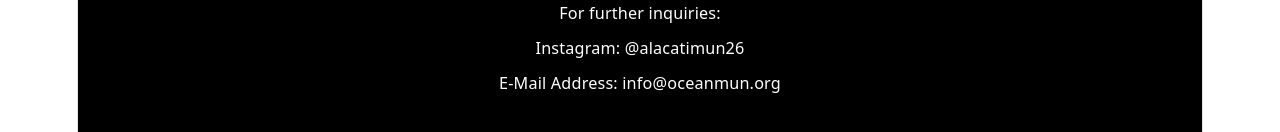
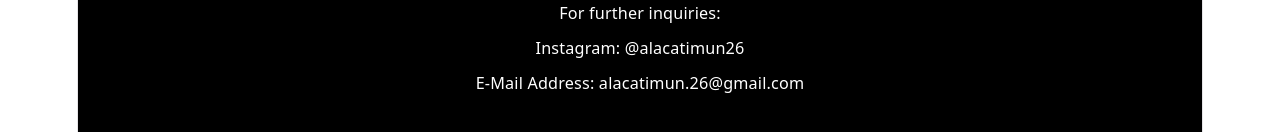
Before and after one commit to Gurates/Alacat-MUN, a React (Vite) app: page / in a window 1280 px wide. Shown: the part 3353-3485 px from the top of the page. Built offline with nearby package versions, Linux system fonts and the light colour scheme; no server answers; the HTML template or start-up script is replaced by a standard one.

Commit message:
Update contact email to alacatimun.26@gmail.com

```diff
--- a/src/components/layout/Footer.tsx
+++ b/src/components/layout/Footer.tsx
@@ -19,12 +19,12 @@ const Footer: React.FC = () => {
             Instagram: @alacatimun26
           </a>
           <a
-            href="mailto:info@oceanmun.org"
+            href="mailto:alacatimun.26@gmail.com"
             style={{ fontSize: '0.9rem', color: 'white', textDecoration: 'none', transition: 'color 0.2s' }}
             onMouseOver={(e) => e.currentTarget.style.color = '#FFC700'}
             onMouseOut={(e) => e.currentTarget.style.color = 'white'}
           >
-            E-Mail Address: info@oceanmun.org
+            E-Mail Address: alacatimun.26@gmail.com
           </a>
         </div>
       </div>
```
